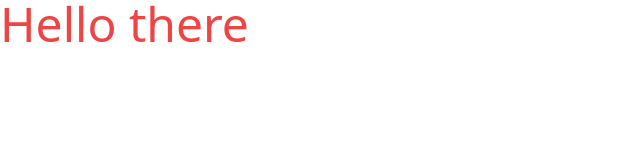
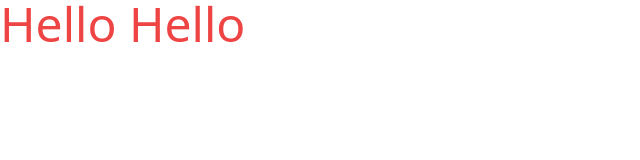
Before and after one commit to HIRWA13/food-circles, a website: page index.html in a window 1280 px wide. Shown: the full height of the page, 0-640 px from the left. Drawn offline with Linux system fonts and the light colour scheme.

```diff
--- a/index.html
+++ b/index.html
@@ -7,6 +7,6 @@
     <link rel="stylesheet" href="./Assets/Styles/output.css">
 </head>
 <body>
-    <h1 class="text-5xl text-red-500">Hello there</h1>
+    <h1 class="text-5xl text-red-500">Hello Hello</h1>
 </body>
 </html>
```
